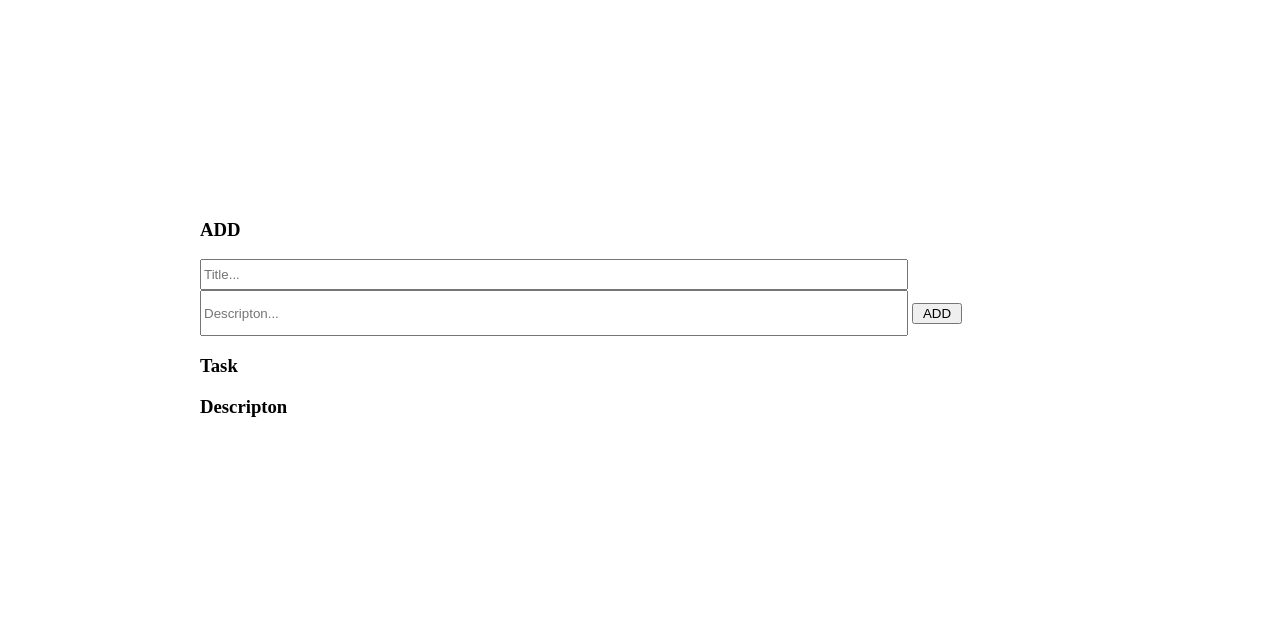
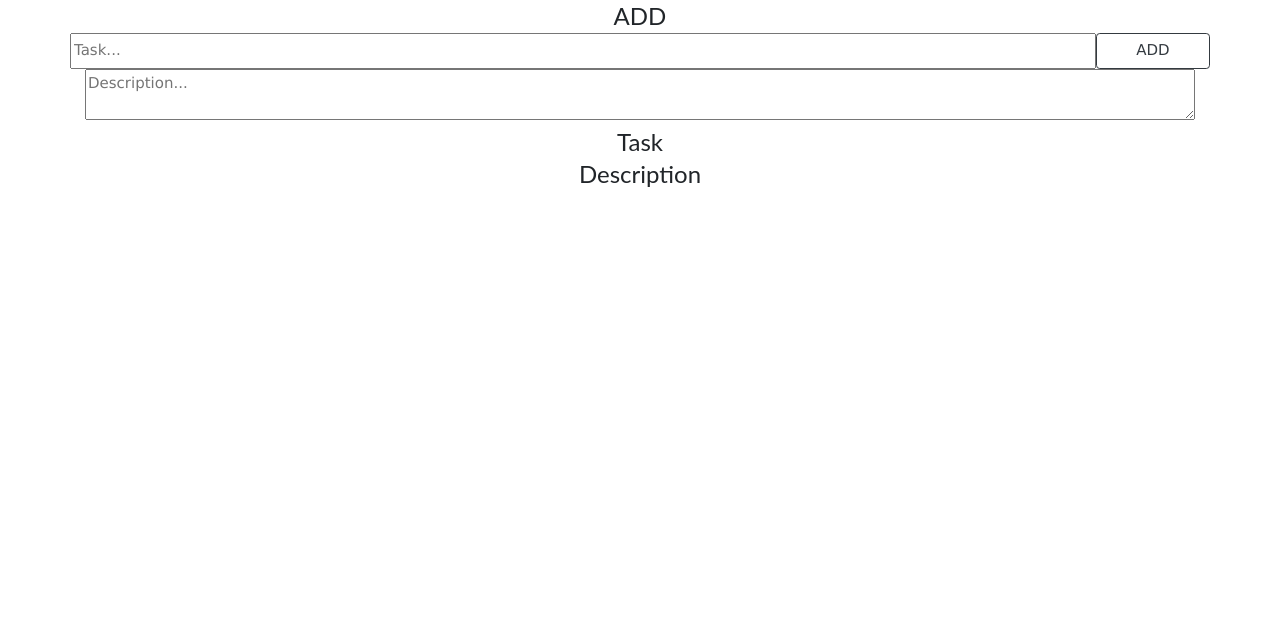
Before and after one commit to whizedin/TO_DO_LIST_002, a plain HTML site: page index.html in a window 1280 px wide. Drawn offline with nearby package versions, Linux system fonts and the light colour scheme.

Commit message:
Final Commit

```diff
--- a/index.html
+++ b/index.html
@@ -1,37 +1,52 @@
 <!DOCTYPE html>
+<html>
 <head>
-    <title>TODO list</title>
-    <meta charset="utf-8"/>
-    <link href="style/style_1.css" rel="stylesheet">
-</head>
-<body style="margin: 100px ; padding:100px">
-    <div class="ma">
+
+    <meta charset="utf-8">
+    <meta name="viewport" content="width=device-width, initial-scale=1, shrink-to-fit=no">
 
 
-    <div class="solid">
+    <link rel="stylesheet" href="https://maxcdn.bootstrapcdn.com/bootstrap/4.0.0/css/bootstrap.min.css" integrity="sha384-Gn5384xqQ1aoWXA+058RXPxPg6fy4IWvTNh0E263XmFcJlSAwiGgFAW/dAiS6JXm" crossorigin="anonymous">
+    <link href="style.css" rel="stylesheet">
+
+    <link rel="stylesheet" href="https://www.w3schools.com/w3css/4/w3.css">
+<link rel="stylesheet" href="https://cdnjs.cloudflare.com/ajax/libs/font-awesome/4.7.0/css/font-awesome.min.css">
+
+    <title>TODO list</title>
+</head>
+<body>
+    <div class="main">
+
+
+    <div id="Add_block" class="block">
+
         <h3 class="font">ADD</h3>
-        <input style="width: 700px; height: 25px;" type="text" id="myInput" placeholder="Title...">
-        <input style="width: 700px; height: 40px;" type="text" id="myInput1" placeholder="Descripton..." >
-        <input style="width: 50px; flex-direction: row;" id="1" type="submit" value="ADD" onclick="showInput();">
+        <div class="container">
+        <div class="row">
+        <input  style="width:90%;" type="type" id="input_task" placeholder="Task...">
+        <button style="width:10%;"class="btn btn-outline-dark"  id="Addbtn" >ADD</button>
+        </div>
+        <div class="row1">
+            <textarea style="width:100%;" type="type" id="input_description" placeholder="Description..." ></textarea>
+        </div>
+        </div>
     </div>
-    <div class="ss">
+    <div id="task_block" class="block">
         <h3 class="font">Task</h3>
-        <div class="task">
-            <ul  id="display">
-
-            </ul>
-        </div>
-
+        <div>
+            <ul class="task_dis" id="display"></ul>
         </div>
     </div>
 
-    <div class="ss1">
-            <h3 class="font">Descripton</h3>
+
+    <div id="Descripton_block" class="block">
+            <h3 class="font">Description</h3>
             <div>
-             <ul class="dis" id="display1"></ul>
-
+             <ul class="description_dis" id="display1"></ul>
         </div>
+     </div>
     </div>
-    <script src="js/main_1.js"></script>
+    <script src="/jquery-3.4.1.min.js"></script>
+    <script src="/test.js"></script>
 </body>
 </html>
```
